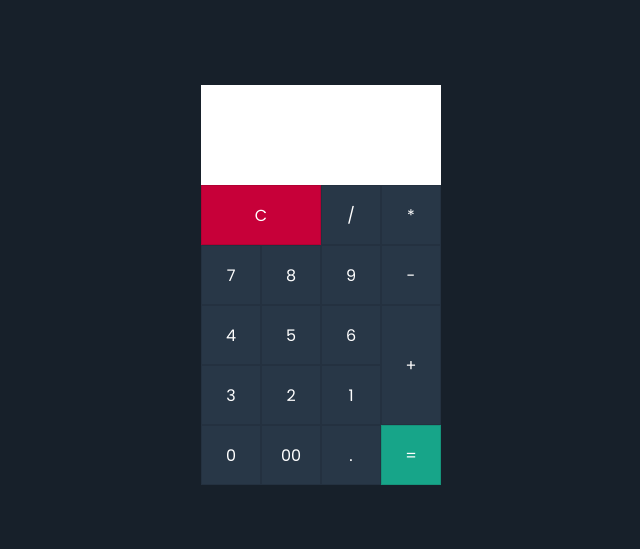
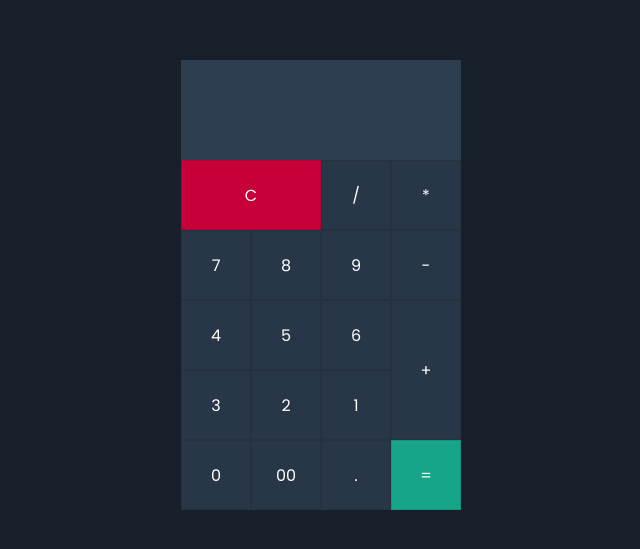
Before and after one commit to Hermes-Emmanuel/calculator, a plain HTML site: page index.html in a window 1280 px wide. Shown: the part 115-664 px from the top of the page, without its empty margins (319-959 px from the left). Drawn offline with Linux system fonts and the light colour scheme.

Commit message:
Commit004 - Cores

```diff
--- a/css/style.css
+++ b/css/style.css
@@ -21,8 +21,10 @@ body{
 .calculator .value{
     grid-column: span 4;
     height: 100px;
-    width: 240px;
+    width: 280px;
     text-align: right;
+    background: #2C3E50;
+    color: #2ECC71;
     border: none;
     outline: none;
     padding: 10px;
@@ -31,8 +33,8 @@ body{
 
 .calculator span{
     display: grid;
-    width: 60px;
-    height: 60px;
+    width: 70px;
+    height: 70px;
     color: #fff;
     background: #283747;
     place-items: center;
@@ -45,13 +47,13 @@ body{
 
 .calculator span.clear{
     grid-column: span 2;
-    width: 120px;
+    width: 140px;
     background: #C70039;
 }
 
 .calculator span.plus{
     grid-row: span 2;
-    height: 120px;
+    height: 140px;
 }
 
 .calculator span.equals{
```
